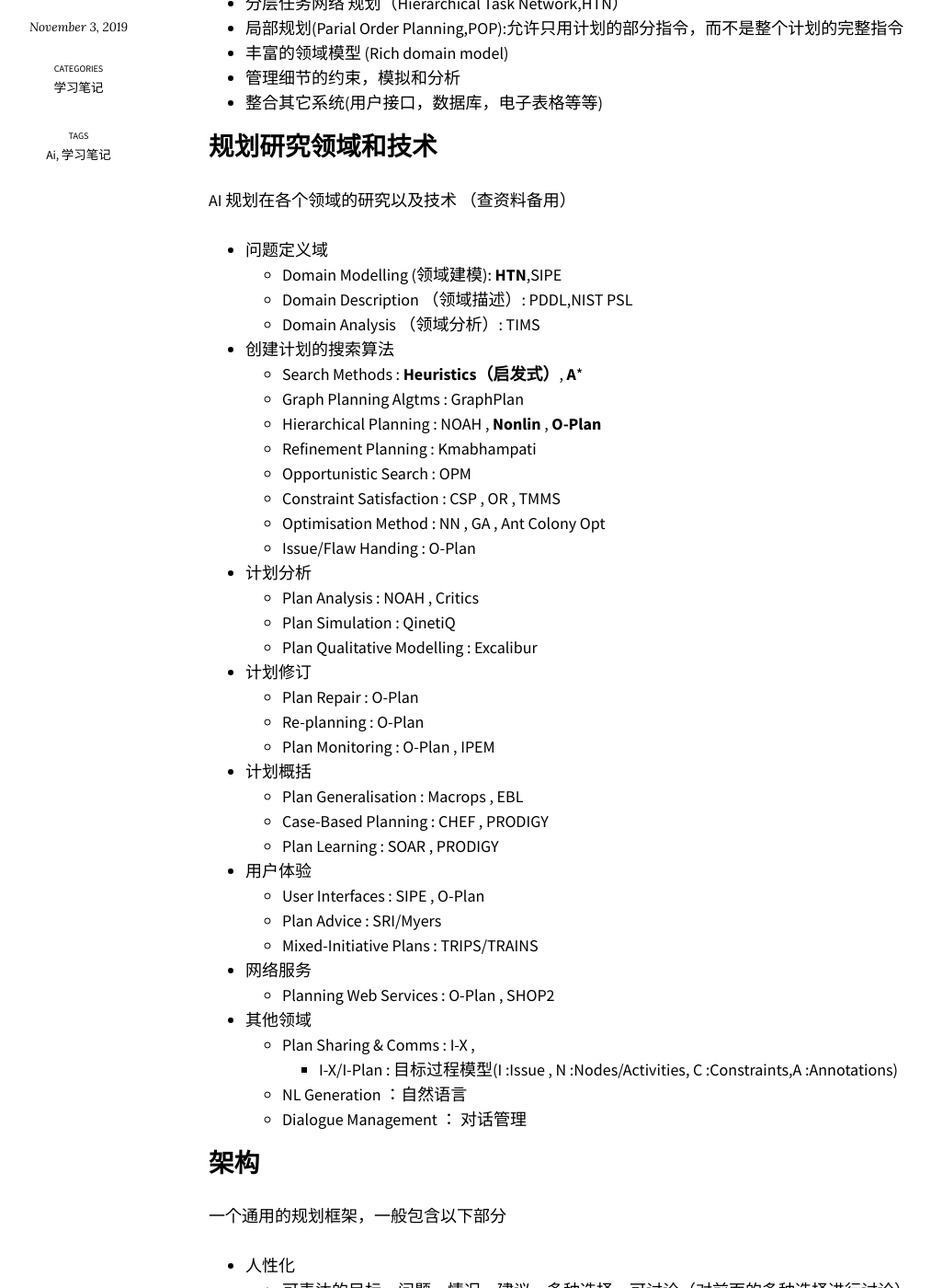
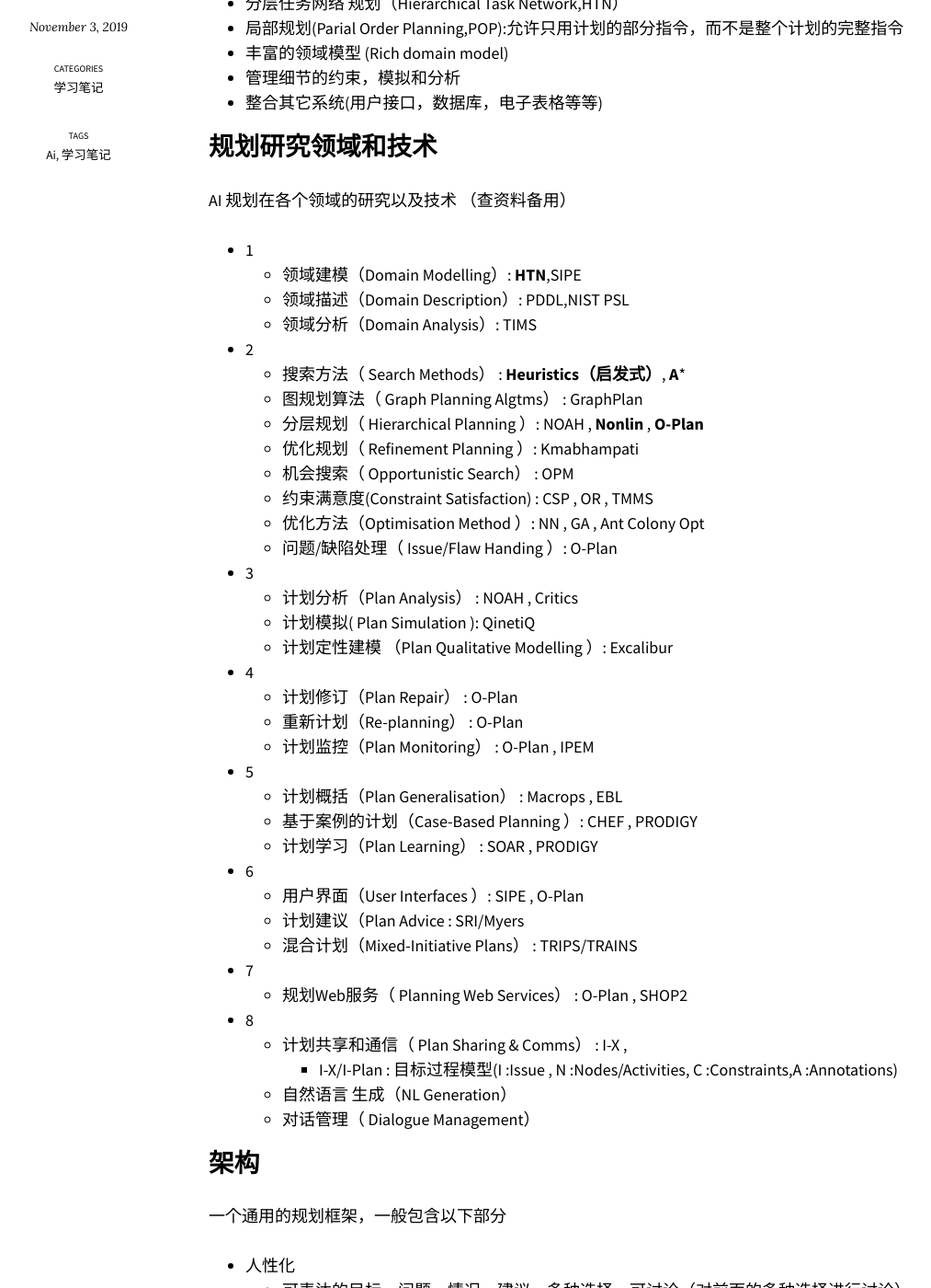
Before and after one commit to YimiCGH/YimiCGH.github.io, a Jekyll site: the page built from _posts/2019-11-03-AI-Plan-02.md, in a window 1280 px wide and 1400 px high, scrolled down 1142 px. Shown: the whole window at 92% size, without its empty margins (148-1161 px from the left). Built offline with Jekyll 4.4.1, drawn with Linux system fonts in a browser that asks for light colours; nearby versions of some CDN libraries; comment, search, counter and statistics services are not loaded.

Commit message:
发布新文章

```diff
--- a/_posts/2019-11-03-AI-Plan-02.md
+++ b/_posts/2019-11-03-AI-Plan-02.md
@@ -24,42 +24,42 @@ last_modified_at: 2019-11-03T04:11:00-14:00
 
 ## 规划研究领域和技术
 AI 规划在各个领域的研究以及技术 （查资料备用）
-- 问题定义域
-  - Domain Modelling (领域建模): **HTN**,SIPE
-  - Domain Description （领域描述）: PDDL,NIST PSL
-  - Domain Analysis （领域分析）: TIMS
-- 创建计划的搜索算法
-  - Search Methods : **Heuristics（启发式）**, **A***
-  - Graph Planning Algtms : GraphPlan
-  - Hierarchical Planning : NOAH , **Nonlin** , **O-Plan**
-  - Refinement Planning : Kmabhampati
-  - Opportunistic Search : OPM
-  - Constraint Satisfaction : CSP , OR , TMMS
-  - Optimisation Method : NN , GA , Ant Colony Opt
-  - Issue/Flaw Handing : O-Plan
-- 计划分析
-  - Plan Analysis : NOAH , Critics
-  - Plan Simulation : QinetiQ
-  - Plan Qualitative Modelling : Excalibur
-- 计划修订
-  - Plan Repair : O-Plan
-  - Re-planning : O-Plan
-  - Plan Monitoring : O-Plan , IPEM
-- 计划概括
-  - Plan Generalisation : Macrops , EBL
-  - Case-Based Planning : CHEF , PRODIGY
-  - Plan Learning : SOAR , PRODIGY
-- 用户体验
-  - User Interfaces : SIPE , O-Plan
-  - Plan Advice : SRI/Myers
-  - Mixed-Initiative Plans : TRIPS/TRAINS
-- 网络服务
-  - Planning Web Services : O-Plan , SHOP2
-- 其他领域
-  - Plan Sharing & Comms : I-X , <I-N-C-A>
+- 1
+  - 领域建模（Domain Modelling）: **HTN**,SIPE
+  - 领域描述（Domain Description）: PDDL,NIST PSL
+  - 领域分析（Domain Analysis）: TIMS
+- 2
+  - 搜索方法（ Search Methods） : **Heuristics（启发式）**, **A***
+  - 图规划算法（ Graph Planning Algtms） : GraphPlan
+  - 分层规划（ Hierarchical Planning ）: NOAH , **Nonlin** , **O-Plan**
+  - 优化规划（ Refinement Planning ）: Kmabhampati
+  - 机会搜索（ Opportunistic Search） : OPM
+  - 约束满意度(Constraint Satisfaction) : CSP , OR , TMMS
+  - 优化方法（Optimisation Method ）: NN , GA , Ant Colony Opt
+  - 问题/缺陷处理（ Issue/Flaw Handing ）: O-Plan
+- 3
+  -  计划分析（Plan Analysis） : NOAH , Critics
+  - 计划模拟( Plan Simulation ): QinetiQ
+  - 计划定性建模 （Plan Qualitative Modelling ）: Excalibur
+- 4
+  - 计划修订（Plan Repair） : O-Plan
+  - 重新计划（Re-planning） : O-Plan
+  - 计划监控（Plan Monitoring） : O-Plan , IPEM
+- 5
+  - 计划概括（Plan Generalisation） : Macrops , EBL
+  - 基于案例的计划（Case-Based Planning ）: CHEF , PRODIGY
+  - 计划学习（Plan Learning） : SOAR , PRODIGY
+- 6
+  - 用户界面（User Interfaces ）: SIPE , O-Plan
+  - 计划建议（Plan Advice : SRI/Myers
+  - 混合计划（Mixed-Initiative Plans） : TRIPS/TRAINS
+- 7
+  - 规划Web服务（ Planning Web Services） : O-Plan , SHOP2
+- 8
+  - 计划共享和通信（ Plan Sharing & Comms） : I-X , <I-N-C-A>
     - I-X/I-Plan : 目标过程模型(I :Issue , N :Nodes/Activities, C :Constraints,A :Annotations)
-  - NL Generation ：自然语言
-  - Dialogue Management ： 对话管理
+  - 自然语言 生成（NL Generation）
+  - 对话管理（ Dialogue Management）
 
 ## 架构
 一个通用的规划框架，一般包含以下部分
```
Also changed, not shown: _posts/2019-11-10-AI-Plan-09-PSP.md (+60 -33 lines), _posts/2019-11-13-AI-Plan-10-POP.md (added, +88 -0 lines), _posts/2019-11-13-AI-Plan-11-Task-Networks.md (added, +201 -0 lines), images/blog011/001.png, images/blog011/003.png (added), images/blog012/001.png (added), images/blog012/002.png (added), images/blog013/001.png (added), images/blog013/002.png (added), 1 other file.
